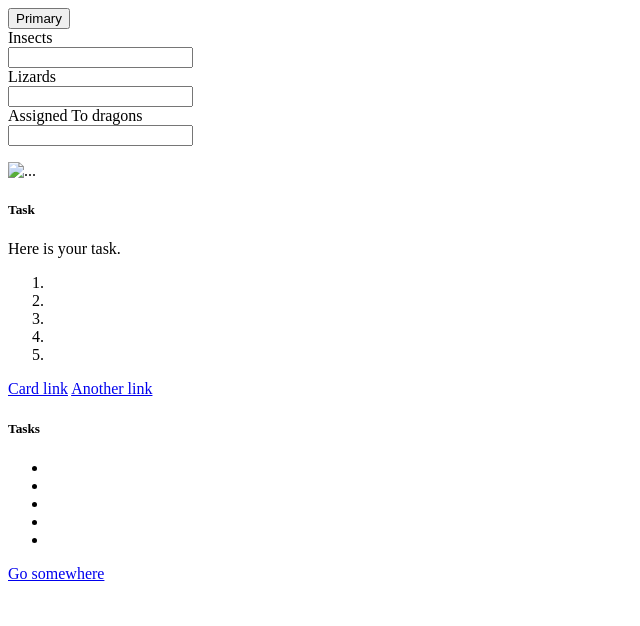
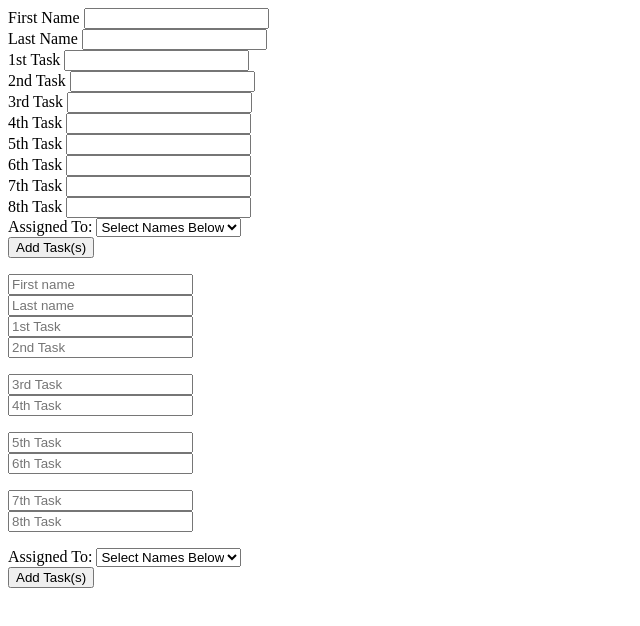
Before and after one commit to Ben-Alvord/Final-Project-1, a plain HTML site: page Index.html in a window 1280 px wide. Shown: the whole page, without its empty margins (0-640 px from the left). Drawn offline with Linux system fonts and the light colour scheme.

Commit message:
Update Index.html

```diff
--- a/Index.html
+++ b/Index.html
@@ -1,59 +1,133 @@
-<button type="button" class="btn btn-primary">Primary</button>
+<!DOCTYPE html lang=’en’>
+<div>
+  <form>
+  <div class="form-group">
+    <label for="firstName1">First Name</label>
+    <input type="Name" class="form-control" id="firstName1">
+  </div>
+  <div class="form-group">
+    <label for="lastName1">Last Name</label>
+    <input type="Name" class="form-control" id="lastName1">
+  </div>
+  <div class="form-group">
+    <label for="taskToDo1">1st Task</label>
+    <input type="Task" class="form-control" id="taskToDo1">
+  </div>
+  <div class="form-group">
+    <label for="taskToDo1">2nd Task</label>
+    <input type="Task" class="form-control" id="taskToDo1">
+  </div>
+  <div class="form-group">
+    <label for="taskToDo1">3rd Task</label>
+    <input type="Task" class="form-control" id="taskToDo1">
+  </div>
+  <div class="form-group">
+    <label for="taskToDo1">4th Task</label>
+    <input type="Task" class="form-control" id="taskToDo1">
+  </div>
+  <div class="form-group">
+    <label for="taskToDo1">5th Task</label>
+    <input type="Task" class="form-control" id="taskToDo1">
+  </div>
+  <div class="form-group">
+    <label for="taskToDo1">6th Task</label>
+    <input type="Task" class="form-control" id="taskToDo1">
+  </div>
+  <div class="form-group">
+    <label for="taskToDo1"> 7th Task</label>
+    <input type="Task" class="form-control" id="taskToDo1">
+  </div>
+  <div class="form-group">
+    <label for="taskToDo1">8th Task</label>
+    <input type="Task" class="form-control" id="taskToDo1">
+  </div>
 
-<form>
-    <div class="form-group row">
-      <label for="inputName3" class="col-sm-2 col-form-label">Insects</label>
-      <div class="col-sm-10">
-        <input type="name" class="form-control" id="inputName3">
+ <div class="form-group">
+  <label for="exampleFormControlSelect1">Assigned To: </label>
+  <select class="form-control" id="exampleFormControlSelect1">
+    <option>Select Names Below</option>
+    <option>Ben Alvord</option>
+    <option>Johnny Tyson</option>
+    <option>lalita Chauhan</option>
+  </select>
+ </div>
+
+
+ <div>
+  <button type="submit" class="btn btn-primary">Add Task(s)</button>
  </div>
 </div>
 
- <div class="form-group row">
-      <label for="inputDescription3" class="col-sm-2 col-form-label">Lizards</label>
-      <div class="col-sm-10">
-        <input type="description" class="form-control" id="inputDescription3">
+<div>
+ <div>
+  <form>
+   <div class="row">
+    <div class="col">
+      <input type="text" class="form-control" placeholder="First name">
+    </div>
+    <div class="col">
+      <input type="text" class="form-control" placeholder="Last name">
     </div>
    </div>
+  </form>
+ </div>
 
- <div class="form-group row">
-      <label for="inputAssigned-To3" class="col-sm-2 col-form-label">Assigned To dragons</label>
-      <div class="col-sm-10">
-        <input type="Assigned" class="form-control" id="inputAssigned-To3">
+
+ <form>
+  <div class="row">
+    <div class="col">
+      <input type="text" class="form-control" placeholder="1st Task">
+    </div>
+    <div class="col">
+      <input type="text" class="form-control" placeholder="2nd Task">
     </div>
   </div>
  </form>
 
-  <div class="card" style="width: 18rem;">
-    <img src="..." class="card-img-top" alt="...">
-    <div class="card-body">
-      <h5 class="task">Task</h5>
-      <p class="card-text">Here is your task.</p>
+ <form>
+  <div class="row">
+    <div class="col">
+      <input type="text" class="form-control" placeholder="3rd Task">
     </div>
-    <ol class="list-group list-group-flush">
-      <li class=" id= "inputName3" "></li>
-      <li class="inputDescription3"></li>
-      <li class="inputAssigned-To3"></li>
-      <li class="list-group-item"></li>
-      <li class="list-group-item"></li>
-    </ol>
-    <div class="card-body">
-      <a href="#" class="card-link">Card link</a>
-      <a href="#" class="card-link">Another link</a>
+    <div class="col">
+      <input type="text" class="form-control" placeholder="4th Task">
     </div>
   </div>
+ </form>
 
-<div class="card" style="width: 18rem;">
-  <div class="card-body">
-    <h5 class="Card-title">Tasks</h5>
-   <ul class="list-group">
-  <li class="list-group-item active"></li>
-  <li class="list-group-item"></li>
-  <li class="list-group-item"></li>
-  <li class="list-group-item"></li>
-  <li class="list-group-item"></li>
-</ul>
-    <a href="#" class="btn btn-primary">Go somewhere</a>
+ <form>
+  <div class="row">
+    <div class="col">
+      <input type="text" class="form-control" placeholder="5th Task">
+    </div>
+    <div class="col">
+      <input type="text" class="form-control" placeholder="6th Task">
     </div>
   </div>
+ </form>
 
+ <form>
+  <div class="row">
+    <div class="col">
+      <input type="text" class="form-control" placeholder="7th Task">
     </div>
+    <div class="col">
+      <input type="text" class="form-control" placeholder="8th Task">
+    </div>
+  </div>
+ </form>
+
+ <div class="form-group">
+  <label for="exampleFormControlSelect1">Assigned To: </label>
+  <select class="form-control" id="exampleFormControlSelect1">
+    <option>Select Names Below</option>
+    <option>Ben Alvord</option>
+    <option>Johnny Tyson</option>
+    <option>Lalita Chauhan</option>
+  </select>
+ </div>
+
+ <div>
+  <button type="submit" class="btn btn-primary">Add Task(s)</button>
+ </div>
+</div>
```
Lines whose indentation alone changed are shown as unchanged.
